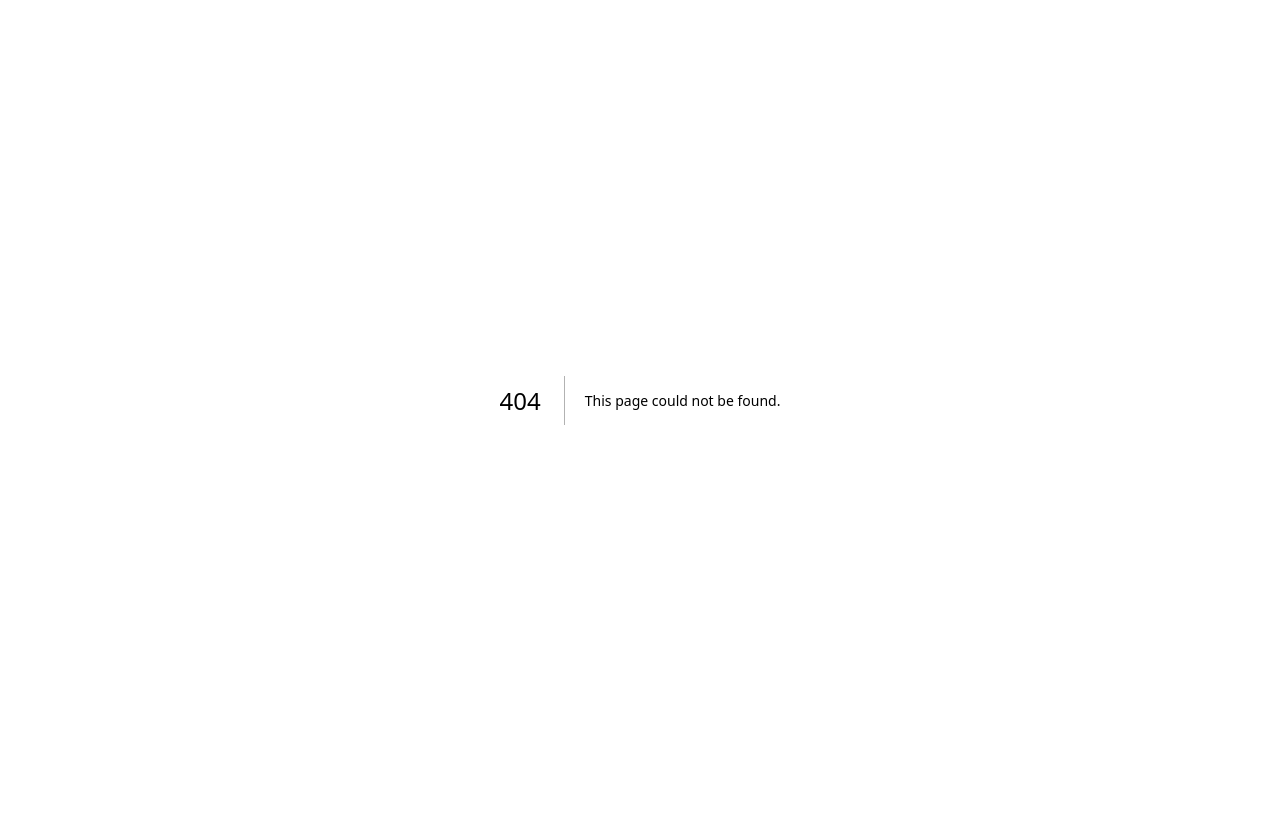
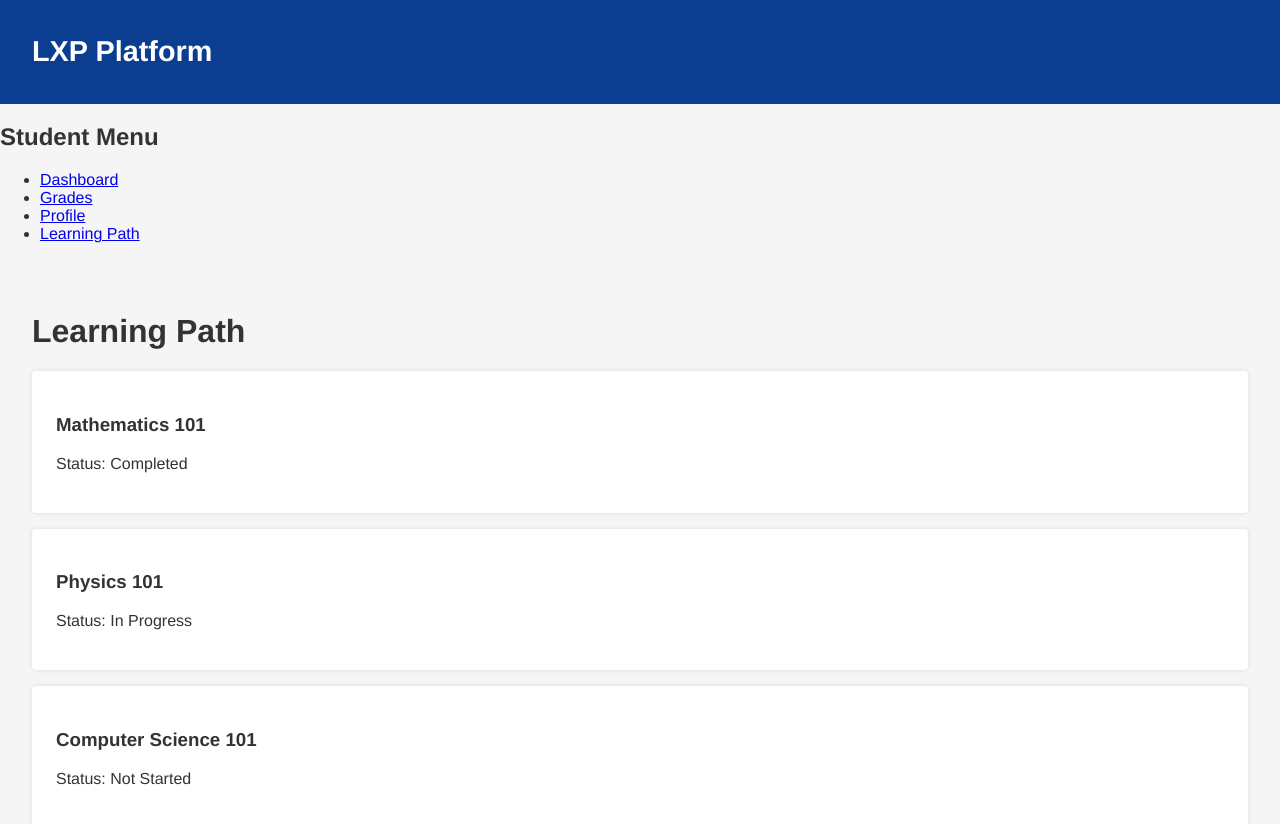
Before and after one commit to openautonomyx/Learning-Experience-Platform, a Next.js app in the folder frontend/: page /student/LearningPath in a window 1280 px wide. Before the commit this address had no page. Shown: the top 824 px of the page. Before the commit the page ends 800 px from the top, so only its background shows below. Built offline with nearby package versions, Linux system fonts and the light colour scheme.

Commit message:
Add Learning Path page for students with course status and progress

```diff
--- /dev/null
+++ b/frontend/src/pages/student/LearningPath.js
@@ -0,0 +1,42 @@
+import React from 'react';
+import Header from '../../components/Header';
+import '../../styles/moodle.css';
+
+const learningPathCourses = [
+  { id: 1, title: 'Mathematics 101', status: 'Completed' },
+  { id: 2, title: 'Physics 101', status: 'In Progress' },
+  { id: 3, title: 'Computer Science 101', status: 'Not Started' },
+];
+
+const LearningPath = () => {
+  return (
+    <div>
+      <Header />
+      <div className="flex">
+        <aside className="w-1/5 bg-gray-200 p-4 h-screen">
+          <h2 className="font-bold mb-4">Student Menu</h2>
+          <ul>
+            <li className="mb-2"><a href="/student/Dashboard">Dashboard</a></li>
+            <li className="mb-2"><a href="#">Grades</a></li>
+            <li className="mb-2"><a href="#">Profile</a></li>
+            <li className="mb-2"><a href="/student/LearningPath">Learning Path</a></li>
+          </ul>
+        </aside>
+        <main className="flex-1 p-6">
+          <h1 className="text-2xl font-bold mb-4">Learning Path</h1>
+          {learningPathCourses.map(course => (
+            <div key={course.id} className="card">
+              <h3 className="font-semibold">{course.title}</h3>
+              <p>Status: {course.status}</p>
+              <div className="w-full bg-gray-300 h-2 rounded mt-2">
+                <div className={`h-2 rounded ${course.status === 'Completed' ? 'bg-green-600' : course.status === 'In Progress' ? 'bg-yellow-600' : 'bg-gray-500'}`} style={{width: course.status === 'Completed' ? '100%' : course.status === 'In Progress' ? '50%' : '0%'}}></div>
+              </div>
+            </div>
+          ))}
+        </main>
+      </div>
+    </div>
+  );
+};
+
+export default LearningPath;
```
